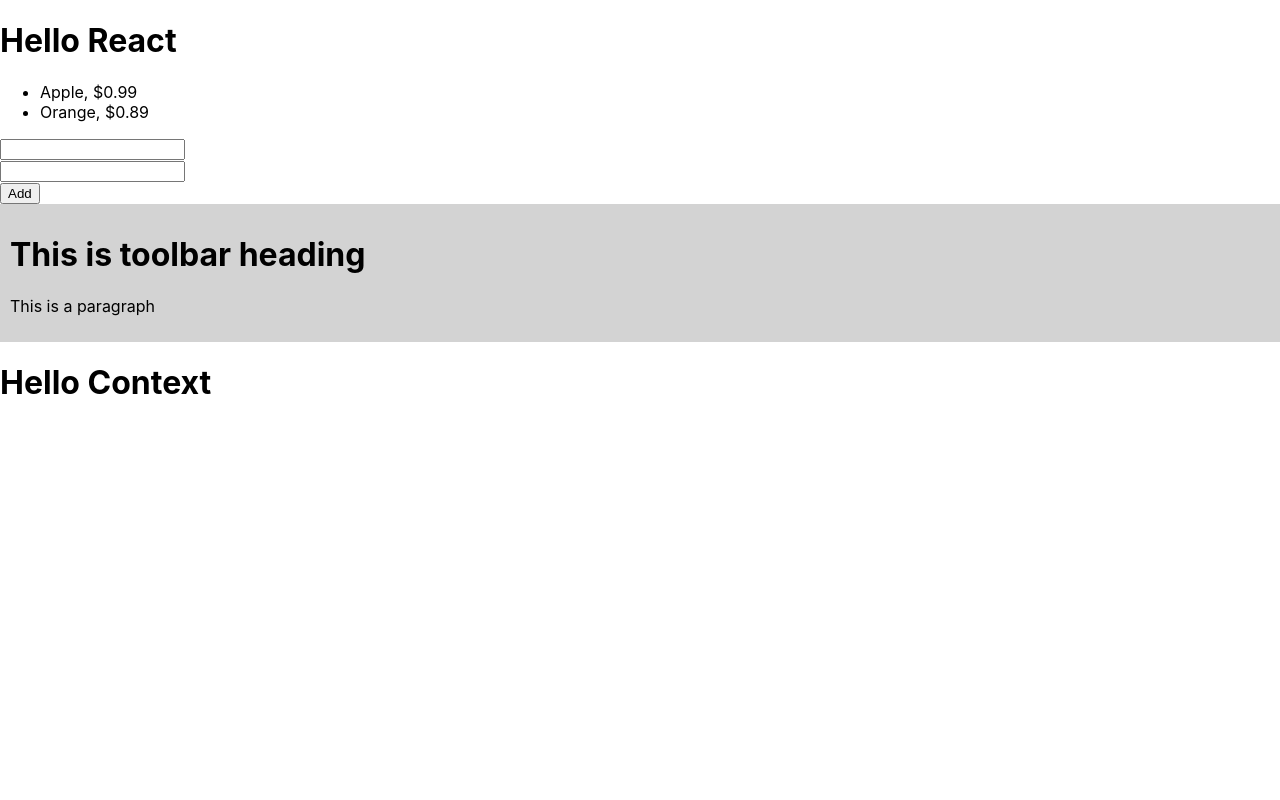
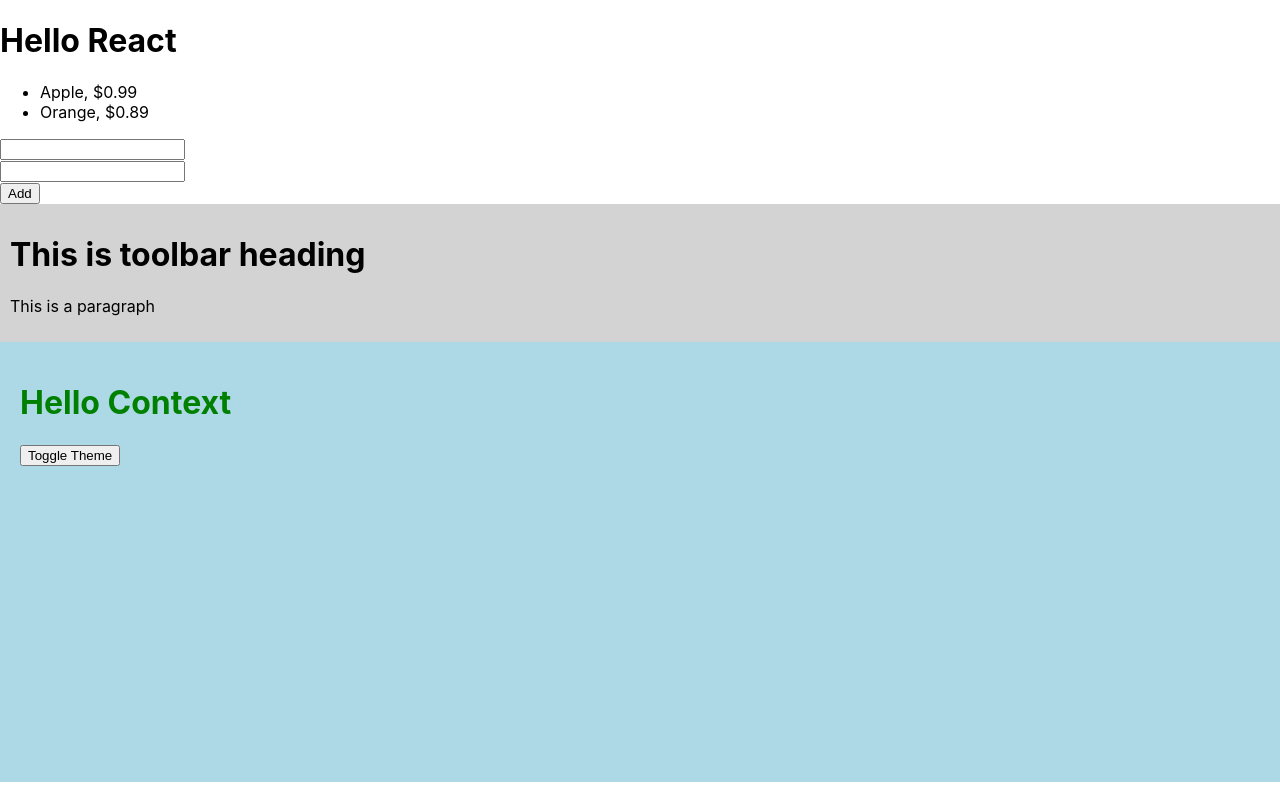
Before and after one commit to yuutakun-2/first, a React (Create React App) app: page / in a window 1280 px wide. Built offline with nearby package versions, Linux system fonts and the light colour scheme.

Commit message:
Theme Context

```diff
--- a/src/App.js
+++ b/src/App.js
@@ -28,8 +28,11 @@ function AddForm(props) {
   );
 }
 
-const MyContext = createContext();
+// const MyContext = createContext();
+const ThemeContext = createContext();
+
 export default function App() {
+  const [theme, setTheme] = useState("light");
   const [data, setData] = useState([
     { id: 1, name: "Apple", price: 0.99 },
     { id: 2, name: "Orange", price: 0.89 },
@@ -52,20 +55,42 @@ export default function App() {
         <h1>This is toolbar heading</h1>
         <p>This is a paragraph</p>
       </Toolbar>
-      <MyContext.Provider value="Hello Context">
+
+      {/* <MyContext.Provider value="Hello Context">
         <Header />
-      </MyContext.Provider>
+      </MyContext.Provider> */}
+
+      <ThemeContext.Provider value={{ theme, setTheme }}>
+        <div
+          style={{
+            minHeight: 400,
+            color: "green",
+            padding: 20,
+            background: theme === "light" ? "lightblue" : "darkblue",
+          }}
+        >
+          <Header />
+        </div>
+      </ThemeContext.Provider>
     </div>
   );
 }
 
 function Header() {
   return <Title />;
-  // const value = useContext(MyContext);
-  // return <h1>{value}</h1>;
+  //   // const value = useContext(MyContext);
+  //   // return <h1>{value}</h1>;
 }
 
 function Title() {
-  const value = useContext(MyContext);
-  return <h1>{value}</h1>;
+  // const value = useContext(MyContext);
+  const { theme, setTheme } = useContext(ThemeContext);
+  return (
+    <div>
+      <h1>Hello Context</h1>
+      <button onClick={() => setTheme(theme === "light" ? "dark" : "light")}>
+        Toggle Theme
+      </button>
+    </div>
+  );
 }
```
